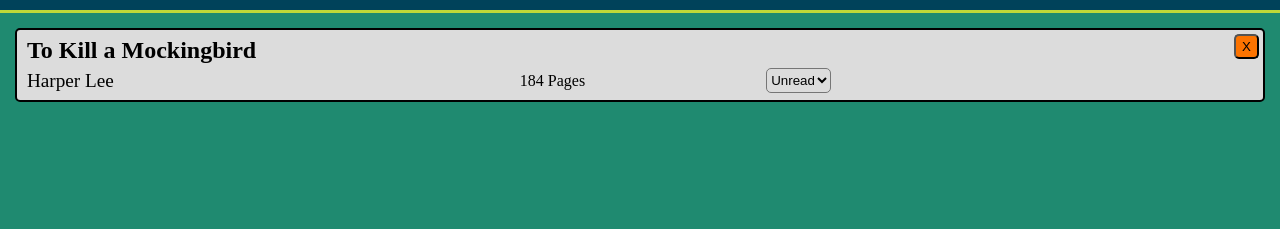
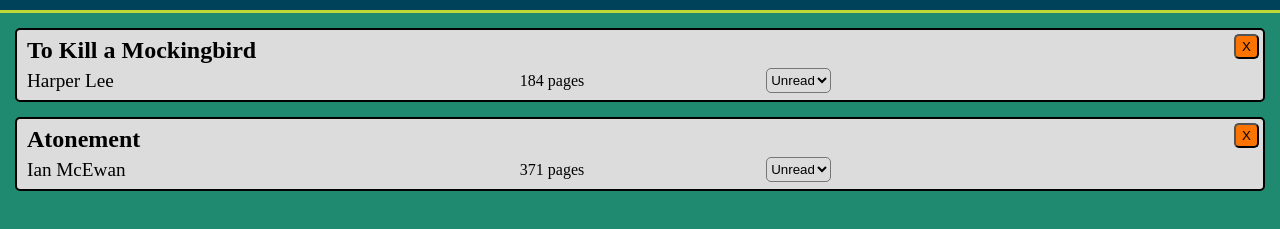
Before and after one commit to ryant4/oplibrary, a plain HTML site: page index.html in a window 1280 px wide. Shown: the part 67-296 px from the top of the page. Drawn offline with Linux system fonts and the light colour scheme.

Commit message:
Add javascript for new books in DOM

```diff
--- a/index.html
+++ b/index.html
@@ -5,32 +5,33 @@
     <meta http-equiv="X-UA-Compatible" content="IE=edge">
     <meta name="viewport" content="width=device-width, initial-scale=1.0">
     <title>Document</title>
-    <script src="scripts.js"></script>
     <link rel="stylesheet" href="styles.css">
 </head>
 <body>
 <div class="page-container">
     <div class="header">
         <h1>Library</h1>
-        <button>Add a book</button>
+        <button id="add-button">Add a book</button>
     </div>
-    <div class="book-list">
-        <div class="book-card">
+    <div id="book-list">
+        <!-- <div class="book-card">
             <div class="title">To Kill a Mockingbird</div>
             <div class="delete-buttons">
                 <button>X</button>
             </div>
             <div class="author">Harper Lee</div>
-            <div class="pages">184 Pages</div>
+            <div class="pages">184 pages</div>
             <div class="read-status">
-                <select name="pets" id="read-unread">
+                <select name="read-status" id="read-unread">
                     <option value="unread">Unread</option>
                     <option value="read">Read</option>
                 </select>
             </div>
-
+             -->
         </div>
     </div>
 </div>
+
+<script src="scripts.js"></script>
 </body>
 </html>
--- a/scripts.js
+++ b/scripts.js
@@ -1,9 +1,90 @@
+// Initial Empty Array for Library
 let myLibrary = [];
 
-function Book() {
+// Create a Book Constructor
+function Book(title, author, pages, read) {
+    this.title = title;
+    this.author = author;
+    this.pages = pages;
+    this.read = read;
+    }
 
+// Add function to the prototype to push to array
+Book.prototype.addToLibraryArray = function() {
+    myLibrary.push(this);
 }
 
+
+// Function to add a book to the library
 function addBookToLibrary() {
+    // prompt user for information
+    prompt('TEST PLACEHOLDER');
 
+    // make book
+
+
+    // push to array
+
+
+    // run a displaybooks function
 }
+
+// Add event listener to button for adding a book
+const newBookButton = document.getElementById("add-button");
+newBookButton.addEventListener('click', addBookToLibrary);
+
+// Some starter books for testing
+const toKillAMockingbird = new Book("To Kill a Mockingbird", "Harper Lee", "184", true);
+const atonement = new Book("Atonement", "Ian McEwan", 371, false);
+toKillAMockingbird.addToLibraryArray();
+atonement.addToLibraryArray();
+
+
+function displayBooks() {
+    const bookList = document.getElementById("book-list");
+
+    for (let book of myLibrary) {
+        // Create a new book card, style it, and add it to the DOM
+        const bookCard = document.createElement('div');
+        bookCard.classList.add('book-card')
+        bookList.appendChild(bookCard);
+
+        // Create info divs, style, add to the DOM
+        const bookTitle = document.createElement('div');
+        bookTitle.textContent = book.title;
+        bookTitle.classList.add('title');
+        bookCard.appendChild(bookTitle);
+
+        const deleteButton = document.createElement('button');
+        deleteButton.textContent = 'X'
+        deleteButton.classList.add('delete-buttons');
+        bookCard.appendChild(deleteButton);
+
+        const bookAuthor = document.createElement('div');
+        bookAuthor.textContent = book.author;
+        bookAuthor.classList.add('author');
+        bookCard.appendChild(bookAuthor);
+
+        const bookPages = document.createElement('div');
+        bookPages.textContent = book.pages + " pages"
+        bookPages.classList.add('pages');
+        bookCard.appendChild(bookPages);
+
+        const bookReadStatus = document.createElement('select')
+        bookCard.appendChild(bookReadStatus);
+
+        const bookUnread = document.createElement('option')
+        bookUnread.value = 'false';
+        bookUnread.textContent = 'Unread';
+        bookReadStatus.appendChild(bookUnread);
+
+        const bookRead = document.createElement('option')
+        bookRead.value = 'true';
+        bookRead.textContent = 'Read';
+        bookReadStatus.appendChild(bookRead);
+
+
+    }
+}
+
+displayBooks();
```
